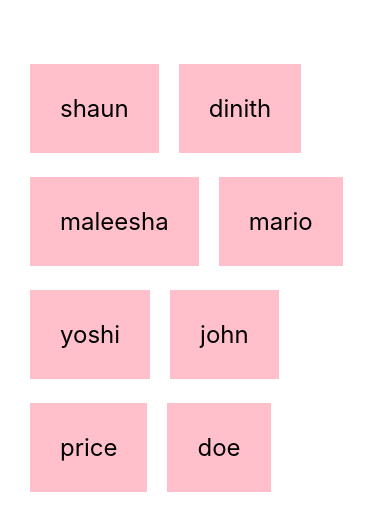
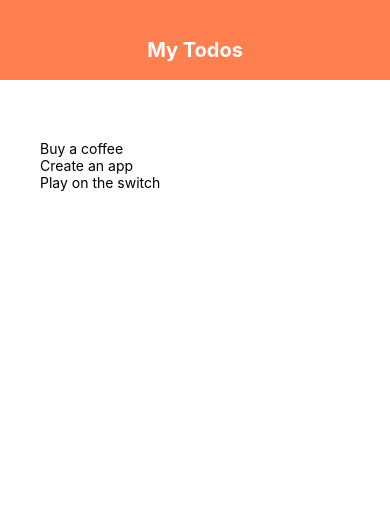
Before and after one commit to dinithmaleesha/learn-react-native-II, a React Native app: screen / in a window 390 px wide. Shown: the top 530 px of the page. Built offline with nearby package versions, Linux system fonts and the light colour scheme.

Commit message:
Tutorial #9 - Todo App (part 1)

```diff
--- a/App.js
+++ b/App.js
@@ -1,38 +1,29 @@
-import { StatusBar } from 'expo-status-bar';
 import { useState } from 'react';
-import { StyleSheet, Text, View, FlatList, TouchableOpacity } from 'react-native';
+import { FlatList, StyleSheet, Text, View, } from 'react-native';
+import Header from './components/header';
 
 export default function App() {
-  const [people, setPeople] = useState([
-    { name: 'shaun', id: '1' },
-    { name: 'dinith', id: '2' },
-    { name: 'maleesha', id: '3' },
-    { name: 'mario', id: '4' },
-    { name: 'yoshi', id: '5' },
-    { name: 'john', id: '6' },
-    { name: 'price', id: '7' },
-    { name: 'doe', id: '8' },
-  ]);
-
-  const pressHandler = (id) => {
-    console.log(id);
-    setPeople((prevPeople) => {
-      return prevPeople.filter(person => person.id != id)
-    })
-  }
+  const [todos, setTodos] = useState([
+    { text: 'Buy a coffee', key: '1' },
+    { text: 'Create an app', key: '2' },
+    { text: 'Play on the switch', key: '3' }
+  ])
 
   return (
     <View style={styles.container}>
-      <FlatList
-        numColumns={(2)}
-        keyExtractor={(item) => item.id}
-        data={people}
-        renderItem={({ item }) => (
-          <TouchableOpacity onPress={() => { pressHandler(item.id) }}>
-            <Text style={styles.item}>{item.name}</Text>
-          </TouchableOpacity>
-        )}
-      />
+      {/* header */}
+      <Header/>
+      <View style={styles.content}>
+        {/* to do form */}
+        <View style={styles.list}>
+          <FlatList
+            data={todos}
+            renderItem={({item}) => (
+              <Text>{item.text}</Text>
+            )}
+          />
+        </View>
+      </View>
     </View>
   );
 }
@@ -41,15 +32,11 @@
   container: {
     flex: 1,
     backgroundColor: '#fff',
-    paddingTop: 40,
-    paddingHorizontal: 20,
   },
-  item: {
-    marginTop: 24,
-    padding: 30,
-    backgroundColor: 'pink',
-    fontSize: 24,
-    marginHorizontal: 10,
-    marginTop: 24
+  content: {
+    padding: 40
+  },
+  list: {
+    marginTop: 20
   }
 });
--- /dev/null
+++ b/components/header.js
@@ -0,0 +1,24 @@
+import React from 'react';
+import { StyleSheet, Text, View, } from 'react-native';
+
+export default function Header() {
+    return (
+        <View style={styles.header}>
+            <Text style={styles.title}>My Todos</Text>
+        </View>
+    );
+}
+
+const styles = StyleSheet.create({
+    header: {
+        height: 80,
+        paddingTop: 38,
+        backgroundColor: 'coral'
+    },
+    title: {
+        textAlign: 'center',
+        color: '#fff',
+        fontSize: 20,
+        fontWeight: 'bold'
+    }
+});
```
